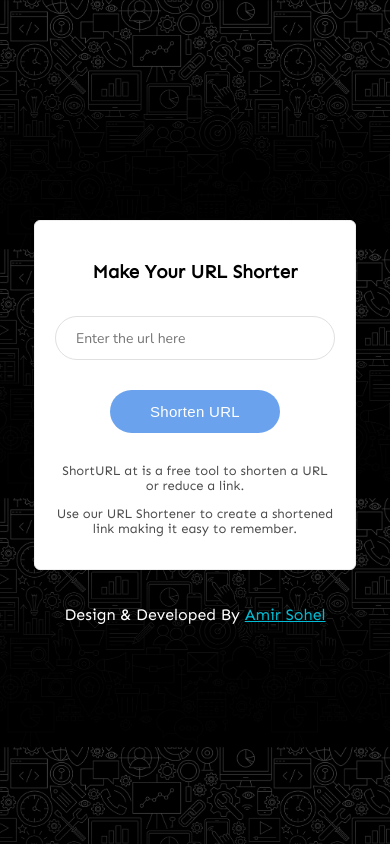
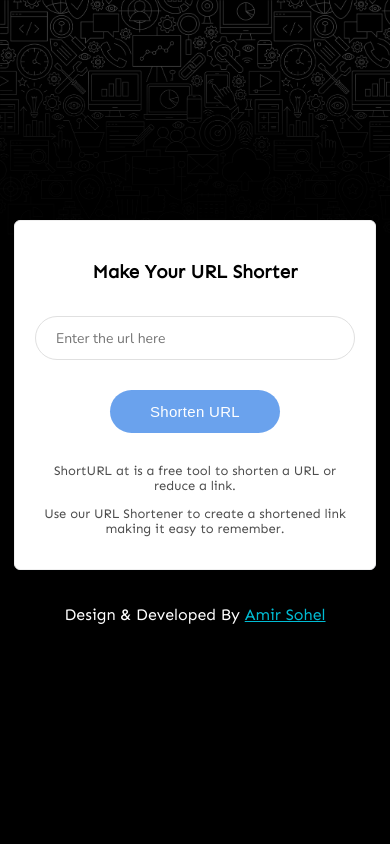
Before and after one commit to amirSohel007/url-shortner, an Angular app: page / in a window 390 px wide. Built offline with nearby package versions, Linux system fonts and the light colour scheme.

Commit message:
mobile style changed

```diff
--- a/src/styles.css
+++ b/src/styles.css
@@ -86,6 +86,12 @@
 
 @media (max-width:767px){
     .form-inner{
-        max-width: 280px;
+        max-width: 320px;
+    }
+
+    .app-wrapper {
+        background-size: contain;
+        background-position: top;
+        background-repeat: no-repeat;
     }
 }
```
